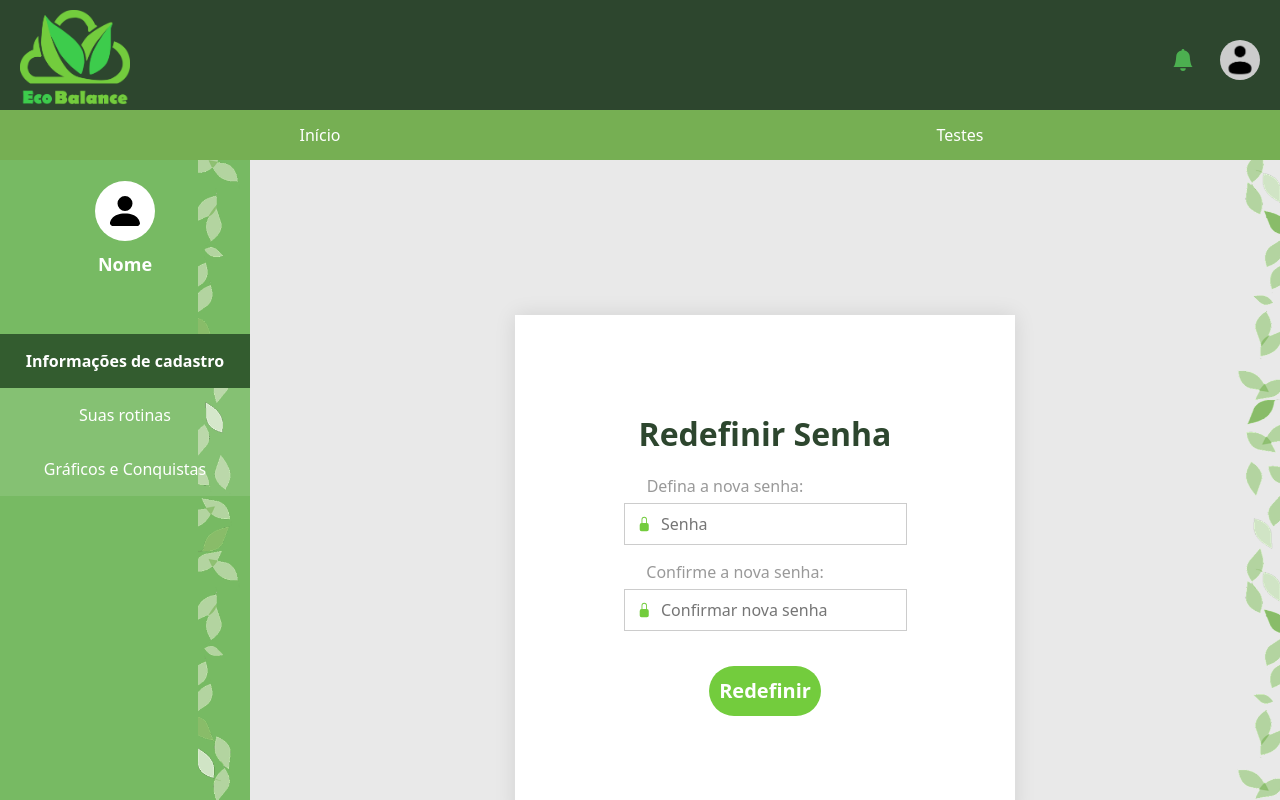
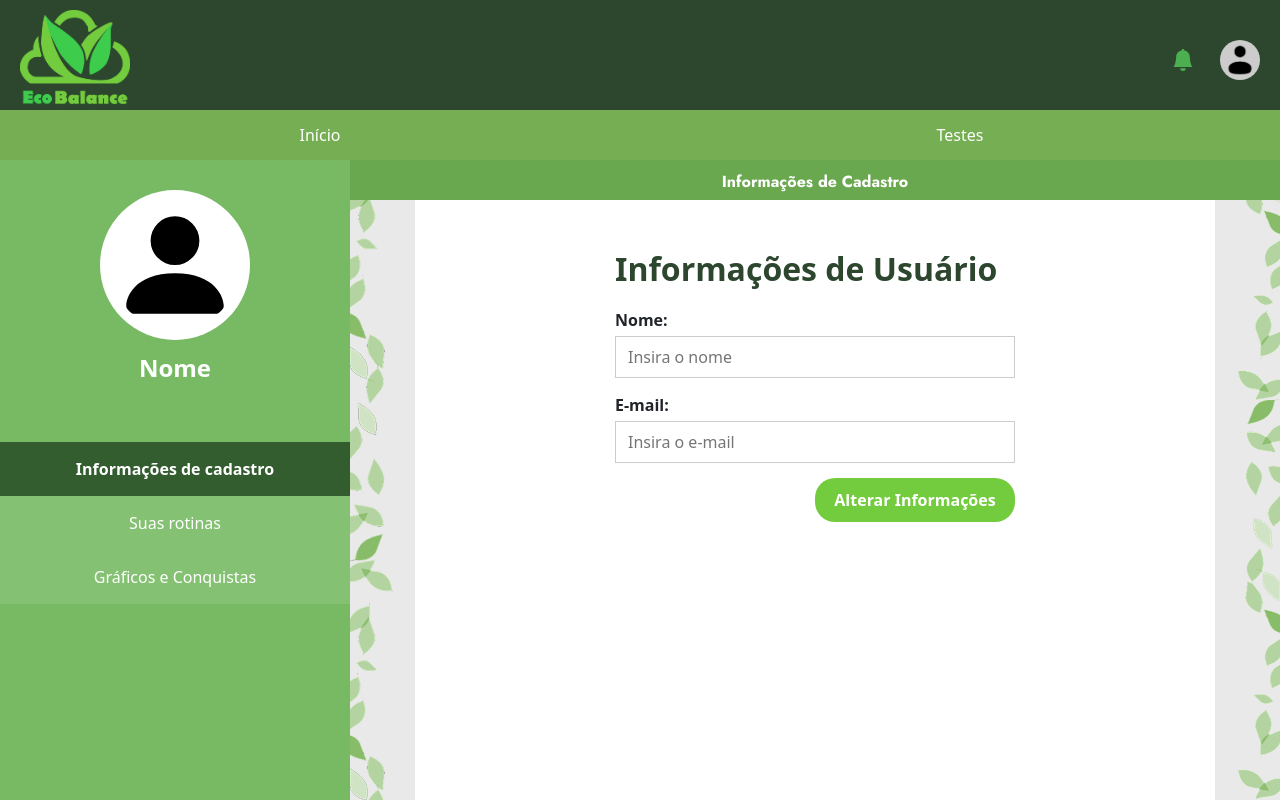
Before and after one commit to littlerichard01/EcoBalance, a React (Create React App) app in the folder client/: page /cadastro in a window 1280 px wide. Shown: the top 800 px of the page. Built offline with nearby package versions, Linux system fonts and the light colour scheme.

Commit message:
Tela informações de usuário

```diff
--- a/client/src/pages/InfoCadastro.js
+++ b/client/src/pages/InfoCadastro.js
@@ -7,30 +7,22 @@ import logo from '../assets/logo.png';
 import avatar from '../assets/avatar.png';
 import folhaSidebar from '../assets/folha-esquerda.png';
 
-
 const InfoCadastro = () => {
     useEffect(() => {
         const updateNavbarPosition = () => {
             const navBar = document.querySelector('.nav-bar');
-            const subNavBar = document.querySelector('.subnav-bar');
+
             const headerHeight = document.querySelector('.header').offsetHeight;
 
             if (window.scrollY > headerHeight) {
                 navBar.classList.add('fixed-nav');
                 navBar.style.top = '0';
 
-                if (subNavBar) {
-                    subNavBar.classList.add('fixed-subnav');
-                    subNavBar.style.top = `${navBar.offsetHeight}px`;
-                }
             } else {
                 navBar.classList.remove('fixed-nav');
                 navBar.style.top = `${headerHeight}px`;
 
-                if (subNavBar) {
-                    subNavBar.classList.remove('fixed-subnav');
-                    subNavBar.style.top = '0';
-                }
+
             }
         };
 
@@ -41,7 +33,6 @@ const InfoCadastro = () => {
 
     return (
         <div className="pagina-login">
-            <img src={folhaEsquerda} alt="Folha esquerda" className="folha folha-esquerda" />
             <img src={folhaDireita} alt="Folha direita" className="folha folha-direita" />
 
             <header className="header">
@@ -64,22 +55,11 @@ const InfoCadastro = () => {
                     <span className="nav-link">Testes</span>
                 </div>
             </div>
+            <div style={{ display: 'flex' }}>
+                {/* SIDEBAR */}
 
-            <div className="subnav-bar">
-                <span>Informações de cadastro</span>
-            </div>
+                <div className="sidebar">
 
-            <div style={{ display: 'flex' }}>
-                {/* SIDEBAR INTEGRADO */}
-                <div
-                    className="sidebar"
-                    style={{
-                        backgroundImage: `url(${folhaSidebar})`,
-                        backgroundRepeat: 'no-repeat',
-                        backgroundPosition: 'right bottom',
-                        backgroundSize: 'contain'
-                    }}
-                >
                     <div className="profile-section">
                         <BsPersonFill className="profile-icon" />
                         <p className="user-name">Nome</p>
@@ -87,29 +67,41 @@ const InfoCadastro = () => {
                     <div className="menu-option active">Informações de cadastro</div>
                     <div className="menu-option">Suas rotinas</div>
                     <div className="menu-option">Gráficos e Conquistas</div>
+                    <img
+                    src={folhaSidebar}
+                    alt="Folha entre sidebar e main"
+                    className="folha folha-sidebar"
+                />
+
                 </div>
 
                 {/* CONTEÚDO PRINCIPAL */}
-                <main className="login-container" style={{ flex: 1 }}>
-                    <div className="vivi">
-                        <div className="login-box" style={{ justifyContent: 'center' }}>
-                            <div className="login-section">
-                                <h2 className="login-title">Redefinir Senha</h2>
-                                <p style={{ color: '#999', marginRight: '80px', marginBottom: '5px' }}>Defina a nova senha:</p>
+                <main
+                    className="login-container"
+                    style={{
+                    }}
+                >
+
+
+                    <div className='subnav-bar'><p>Informações de Cadastro</p></div>
+                    <div className="info-usuario">
+                        <div className="login-box" >
+                            <div className="login-section-alterar-informacoes">
+                                <h2 className="login-title">Informações de Usuário</h2>
+                                <p style={{ fontWeight: 'bold', marginBottom: '4px' }}>Nome:</p>
                                 <div className="form-group">
-                                    <BsFillLockFill className="icon" />
-                                    <input type="password" placeholder="Senha" />
+                                    <input type="text" placeholder="Insira o nome" />
                                 </div>
-                                <p style={{ color: '#999', marginRight: '60px', marginBottom: '5px' }}>Confirme a nova senha:</p>
+                                <p style={{ fontWeight: 'bold', marginBottom: '4px' }}>E-mail:</p>
                                 <div className="form-group">
-                                    <BsFillLockFill className="icon" />
-                                    <input type="password" placeholder="Confirmar nova senha" />
+                                    <input type="email" placeholder="Insira o e-mail" />
                                 </div>
-                                <button className="btn-enviar">Redefinir</button>
+                                <button className="btn-alterar-informacoes">Alterar Informações</button>
                             </div>
                         </div>
                     </div>
                 </main>
+
             </div>
 
             <footer className="footer">
--- a/client/src/pages/Login.css
+++ b/client/src/pages/Login.css
@@ -6,12 +6,13 @@
   box-sizing: border-box;
 }
 
-html, body {
+html,
+body {
   height: 100%;
   font-family: 'Jost', sans-serif;
   background-color: #E9E9E9;
 
-  }
+}
 
 
 
@@ -29,10 +30,13 @@ html, body {
   top: 0;
   left: 0;
   width: 55px;
-  height: 100%; /* Preencherá toda a altura */
+  height: 100%;
+  /* Preencherá toda a altura */
 
-  background-size: contain; /* Ajusta o tamanho da imagem */
-  z-index: 0; /* Certifique-se de que fique atrás do conteúdo */
+  background-size: contain;
+  /* Ajusta o tamanho da imagem */
+  z-index: 0;
+  /* Certifique-se de que fique atrás do conteúdo */
 }
 
 .folha-direita {
@@ -40,7 +44,7 @@ html, body {
   top: 0;
   right: 0;
   width: 55px;
-  height: 100%; /* Preencherá toda a altura */
+  height: 100%;
   background-size: contain;
   z-index: 0;
 }
@@ -52,19 +56,23 @@ html, body {
   z-index: 1;
   position: relative;
 }
+
 .header-top {
   display: flex;
   justify-content: space-between;
   align-items: center;
 }
+
 .logo {
   height: 100px;
 }
+
 .header-right {
   display: flex;
   gap: 10px;
   align-items: center;
 }
+
 .toggle-theme {
   background-color: #fff;
   border: none;
@@ -74,6 +82,7 @@ html, body {
   cursor: pointer;
   transition: background-color 0.3s ease;
 }
+
 .toggle-theme:hover {
   background-color: #e0e0e0;
 }
@@ -93,6 +102,7 @@ html, body {
 
 
 }
+
 .btn-entrar:hover {
   background-color: #5fb12e;
   transform: scale(1.05);
@@ -108,12 +118,15 @@ html, body {
   height: 50px;
   z-index: 3;
 }
+
 .nav-bar.fixed-nav {
-    position: fixed;
-    top: 0;
-    z-index: 3;
-  }
-.nav-metade-esquerda, .nav-metade-direita {
+  position: fixed;
+  top: 0;
+  z-index: 3;
+}
+
+.nav-metade-esquerda,
+.nav-metade-direita {
   flex: 1;
   display: flex;
   align-items: center;
@@ -122,12 +135,15 @@ html, body {
   font-weight: 400;
   font-size: 16px;
 }
+
 .nav-metade-esquerda {
   background-color: #76AF53;
 }
+
 .nav-metade-direita {
   background-color: #76AF53;
 }
+
 .nav-link {
   color: #fff;
   font-weight: 400;
@@ -135,6 +151,7 @@ html, body {
   font-size: 16px;
   transition: color 0.3s ease;
 }
+
 .nav-link:hover {
   text-decoration: underline;
   color: #d4f5c0;
@@ -143,19 +160,22 @@ html, body {
 /* Central */
 .login-container {
   flex: 1;
+  /* Ocupa o espaço entre header/nav e footer */
   display: flex;
   justify-content: center;
   align-items: center;
+  width: 100%;
+  flex-direction: column;
   position: relative;
-  z-index: 2;
-  padding: 20px;
-  padding-top: 50px;
+
+
 }
+
 .login-box-wrapper {
   background-color: #fff;
   border-radius: 0;
   padding: 20px;
-  box-shadow: 0 0 20px rgba(0,0,0,0.1);
+  box-shadow: 0 0 20px rgba(0, 0, 0, 0.1);
   max-width: 1000px;
   width: 100%;
 }
@@ -178,12 +198,14 @@ html, body {
   justify-content: center;
   padding: 40px 30px;
 }
+
 .login-title {
   color: #2D462E;
   text-align: center;
   margin-bottom: 20px;
   font-weight: 700;
 }
+
 .login-form-box {
   background-color: #ffffff;
   border: 1px solid #ccc;
@@ -192,6 +214,7 @@ html, body {
   width: 100%;
   max-width: 400px;
 }
+
 .form-group {
   display: flex;
   align-items: center;
@@ -201,15 +224,18 @@ html, body {
   border-radius: 0;
   padding: 8px 12px;
 }
+
 .icon {
   margin-right: 10px;
   color: #73CC3D;
 }
+
 .form-group input {
   border: none;
   outline: none;
   width: 100%;
 }
+
 .forgot-password {
   font-size: 14px;
   color: #ccc;
@@ -217,6 +243,7 @@ html, body {
   margin: 10px 0;
   display: block;
 }
+
 .btn-login {
   background-color: #73CC3D;
   color: #fff;
@@ -231,6 +258,7 @@ html, body {
   display: block;
   transition: background-color 0.3s ease, transform 0.2s ease;
 }
+
 .btn-login:hover {
   background-color: #5fb12e;
   transform: scale(1.05);
@@ -248,16 +276,19 @@ html, body {
   overflow: hidden;
   padding: 60px 30px;
 }
+
 .cadastre-header {
   background-color: transparent;
   padding: 20px;
   text-align: center;
 }
+
 .cadastre-se-titulo {
   font-weight: 700;
   color: white;
   margin: 0;
 }
+
 .register-fields {
   padding: 30px;
   display: flex;
@@ -266,6 +297,7 @@ html, body {
   flex: 1;
   justify-content: center;
 }
+
 .register-fields .form-group {
   background-color: white;
   border: 1px solid #ccc;
@@ -274,11 +306,13 @@ html, body {
   display: flex;
   align-items: center;
 }
+
 .register-fields .form-group input {
   border: none;
   outline: none;
   width: 100%;
 }
+
 .btn-cadastrar {
   background-color: #73CC3D;
   color: #fff;
@@ -291,6 +325,7 @@ html, body {
   align-self: center;
   transition: background-color 0.3s ease, transform 0.2s ease;
 }
+
 .btn-cadastrar:hover {
   background-color: #5fb12e;
   transform: scale(1.05);
@@ -313,7 +348,7 @@ html, body {
   background-color: #ffffff;
   border-radius: 0;
   padding: 60px;
-  box-shadow: 0 0 20px rgba(0,0,0,0.1);
+  box-shadow: 0 0 20px rgba(0, 0, 0, 0.1);
   max-width: 500px;
   width: 100%;
 
@@ -342,7 +377,7 @@ html, body {
   background-color: #fff;
   padding: 20px;
   margin: auto;
-  box-shadow: 0 0 20px rgba(0,0,0,0.1);
+  box-shadow: 0 0 20px rgba(0, 0, 0, 0.1);
 }
 
 .carousel-box {
@@ -369,7 +404,8 @@ html, body {
 
 .carousel-dots {
   position: absolute;
-  bottom: 15px; /* Posiciona as bolinhas no fundo do slide */
+  bottom: 15px;
+  /* Posiciona as bolinhas no fundo do slide */
   left: 50%;
   transform: translateX(-50%);
   display: flex;
@@ -387,7 +423,8 @@ html, body {
 }
 
 .dot.active {
-  background-color: #2ecc71; /* cor verde igual ao botão */
+  background-color: #2ecc71;
+  /* cor verde igual ao botão */
 }
 
 
@@ -428,6 +465,7 @@ html, body {
 .faq-section p {
   margin-top: 10px;
 }
+
 .nav-bar-home {
   position: absolute;
   top: auto;
@@ -437,12 +475,15 @@ html, body {
   height: 50px;
   z-index: 5;
 }
+
 .nav-bar-home.fixed-nav {
   position: fixed;
   top: 0;
   z-index: 5;
 }
-.nav-metade-esquerda-home, .nav-metade-direita-home {
+
+.nav-metade-esquerda-home,
+.nav-metade-direita-home {
   flex: 1;
   display: flex;
   align-items: center;
@@ -451,20 +492,26 @@ html, body {
   font-weight: 400;
   font-size: 16px;
 }
+
 .nav-metade-esquerda-home {
   background-color: #659E43;
 }
+
 .nav-metade-direita-home {
   background-color: #76AF53;
 }
+
 /* Ajuste de alinhamento e espaçamento */
 .login-title {
   text-align: left;
 }
+
 .info-section {
   text-align: left;
-  padding: 40px 60px; /* aumenta o espaçamento lateral */
-  margin-top: 2px;   /* dá um respiro maior abaixo do carrossel */
+  padding: 40px 60px;
+  /* aumenta o espaçamento lateral */
+  margin-top: 2px;
+  /* dá um respiro maior abaixo do carrossel */
 }
 
 .info-section h2 {
@@ -478,7 +525,8 @@ html, body {
 }
 
 .faq-item {
-  background-color: #fff !important; /* força branco */
+  background-color: #fff !important;
+  /* força branco */
   border: 1px solid #ccc;
   border-radius: 12px;
   margin-bottom: 20px;
@@ -526,7 +574,8 @@ html, body {
 /* Área principal com painel lateral + conteúdo */
 .icone-sino {
   font-size: 22px;
-  color: #4CAF50; /* Verde fixo */
+  color: #4CAF50;
+  /* Verde fixo */
   margin-right: 16px;
   cursor: pointer;
 }
@@ -535,7 +584,8 @@ html, body {
   width: 40px;
   height: 40px;
   border-radius: 50%;
-  background-color: #ccc; /* Círculo cinza */
+  background-color: #ccc;
+  /* Círculo cinza */
   display: flex;
   align-items: center;
   justify-content: center;
@@ -548,30 +598,27 @@ html, body {
   border-radius: 50%;
   object-fit: cover;
 }
+
 .subnav-bar {
-  background-color: #6AA84F; /* Verde claro */
+  background-color: #6AA84F;
+  /* Verde claro */
   color: white;
   text-align: center;
-  padding: 8px 0;
+  align-content: center;
   font-family: 'Jost', sans-serif;
+
   font-size: 16px;
-  font-weight: 600;
-  box-shadow: inset 0 -1px 0 #4f7839;
-  z-index: 2;
-  top: 100px;
-  position: relative;
+  margin-top: 50px;
+  padding: 10px 10px;
+  height: 40px;
+  width: 100%
 }
 
-.fixed-subnav {
-  position: fixed;
-  width: 100%;
-
-  z-index: 2; /* logo abaixo da nav-bar */
-}
 
 /*Sidebar*/
 .sidebar {
-  width: 250px;
+  position: relative;
+  width: 350px;
   height: 100vh;
   background-color: #77ba63;
   color: white;
@@ -579,8 +626,9 @@ html, body {
   flex-direction: column;
   align-items: center;
   padding-top: 30px;
-  z-index: 1;
-  margin-top: 1px; /* Para não ficar atrás da nav-bar */
+
+  margin-top: 50px;
+  /* Para não ficar atrás da nav-bar */
 }
 
 
@@ -590,7 +638,7 @@ html, body {
 }
 
 .profile-icon {
-  font-size: 60px;
+  font-size: 150px;
   background-color: white;
   color: black;
   border-radius: 50%;
@@ -600,7 +648,7 @@ html, body {
 .user-name {
   margin-top: 10px;
   font-weight: bold;
-  font-size: 18px;
+  font-size: 24px;
   color: white;
 }
 
@@ -623,8 +671,69 @@ html, body {
   font-weight: bold;
 }
 
+.folha-sidebar {
+  right: -15.8%;
+  height: 100%;
+  position: absolute;
+  top: 0;
+  width: 55px;
+  object-fit: cover;
+  z-index: 0;
+}
+
+.info-usuario {
+
+  background-color: #fff;
+  height: 100%;
+  padding: 150px;
+  display: flex;
+  margin-bottom: 0px;
+  flex-direction: column;
+  justify-content: flex-start;
+  padding-top: 0%;
+
+}
+
+.login-section-alterar-informacoes {
 
 
+  flex-direction: column;
+  align-items: center;
+  justify-content: center;
+  width: 100%;
+  padding: 50px;
+
+}
+
+
+.btn-alterar-informacoes {
+
+  background-color: #73CC3D;
+  color: #fff;
+  padding: 10px;
+  width: 200px;
+  white-space: nowrap;
+  border: none;
+  border-radius: 20px;
+  font-weight: bold;
+  margin-left: 200px;
+  display: block;
+
+  transition: background-color 0.3s ease, transform 0.2s ease;
+}
+
+@media (max-width: 1200px) {
+  .folha-sidebar {
+    display: none;
+  }
+}
+
+@media (max-width: 1200px) {
+  .sidebar {
+    height: auto;
+
+  }
+}
 
 
 /* Responsivo (Mobile até 768px) */
@@ -686,12 +795,14 @@ html, body {
     font-size: 16px;
     transition: color 0.3s ease;
   }
+
   .nav-link:hover {
     text-decoration: underline;
     color: #d4f5c0;
   }
 
   .login-box {
+
     flex-direction: column;
     gap: 20px;
     padding: 0;
```
Also changed, not shown: 1 other file (tests, documents, lock files or other folders).
